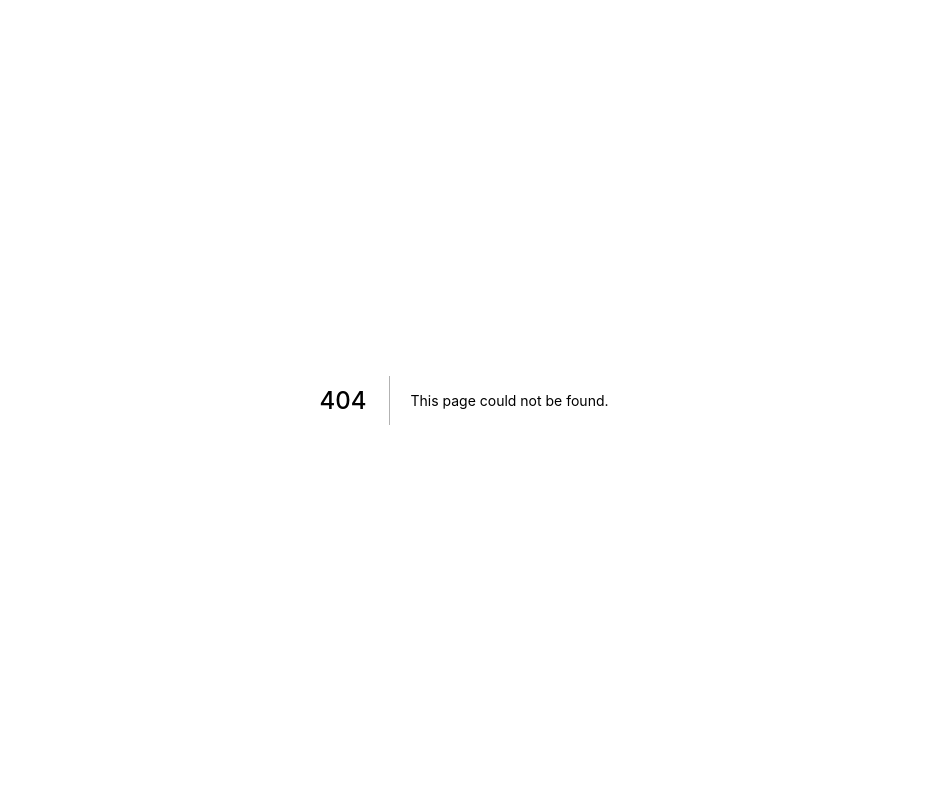
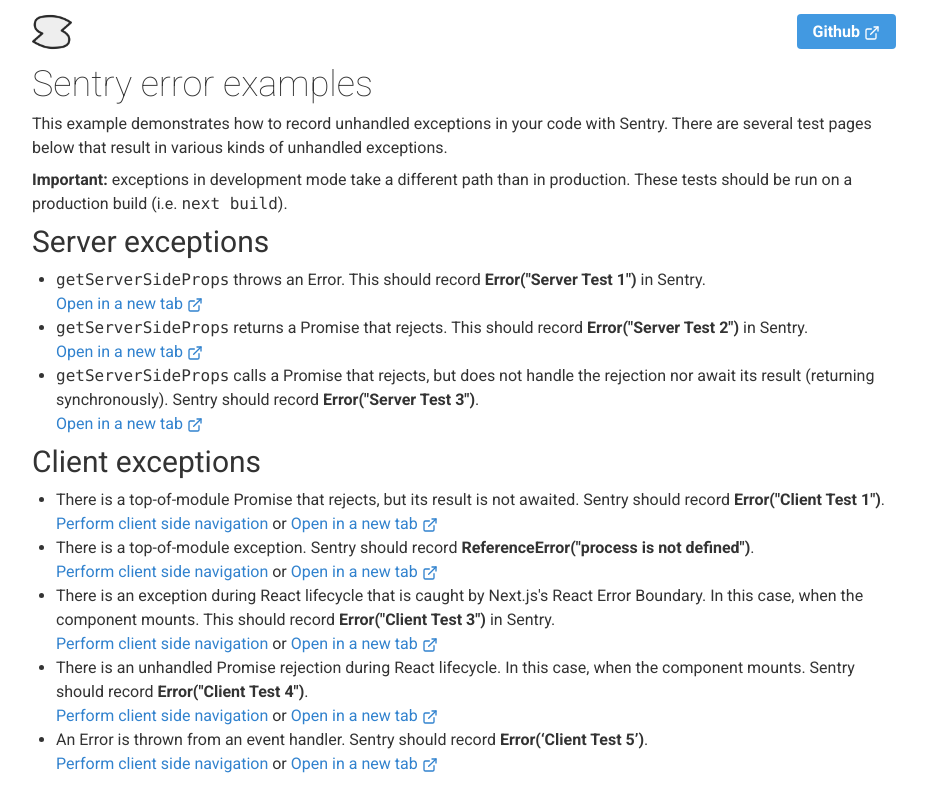
Before and after one commit to srigi/next.js-starter, a Next.js app: page /errors in a window 1280 px wide. Before the commit this address had no page. Shown: the whole page, without its empty margins (176-1103 px from the left). Built offline with nearby package versions, Linux system fonts and the light colour scheme; a web font is replaced by a local one.

Commit message:
Add errors example pages

```diff
--- /dev/null
+++ b/src/pages/errors/client/test1.tsx
@@ -0,0 +1,9 @@
+import { NextPage } from 'next';
+import React from 'react';
+
+const doAsyncWork = () => Promise.reject(new Error('Client Test 1'));
+doAsyncWork();
+
+const ClientTest1Page: NextPage = () => <h1>Client Test 1</h1>;
+
+export default ClientTest1Page;
--- /dev/null
+++ b/src/pages/errors/client/test2.tsx
@@ -0,0 +1,17 @@
+import { NextPage } from 'next';
+import React from 'react';
+
+// This code will run just fine on the server in Node.js, but process will be undefined in a browser.
+// Note that `isProd = process.env.NODE_ENV` would have worked because Webpack's DefinePlugin
+// will replace it with a string at build time
+const { env } = process;
+const isProd = env.NODE_ENV === 'production';
+
+const ClientTest2Page: NextPage = () => (
+  <>
+    <h1>Client Test 2</h1>
+    <p>isProd: {isProd}</p>
+  </>
+);
+
+export default ClientTest2Page;
--- /dev/null
+++ b/src/pages/errors/client/test3.tsx
@@ -0,0 +1,12 @@
+import { NextPage } from 'next';
+import React, { useEffect } from 'react';
+
+const ClientTest3Page: NextPage = () => {
+  useEffect(() => {
+    throw new Error('Client Test 3');
+  }, []);
+
+  return <h1>Client Test 3</h1>;
+};
+
+export default ClientTest3Page;
--- /dev/null
+++ b/src/pages/errors/client/test4.tsx
@@ -0,0 +1,16 @@
+import { NextPage } from 'next';
+import React, { useEffect } from 'react';
+
+const ClientTest4Page: NextPage = () => {
+  useEffect(function effect() {
+    async function doTest() {
+      const doAsyncWork = () => Promise.reject(new Error('Client Test 4'));
+      await doAsyncWork();
+    }
+    doTest();
+  }, []);
+
+  return <h1>Client Test 4</h1>;
+};
+
+export default ClientTest4Page;
--- /dev/null
+++ b/src/pages/errors/client/test5.tsx
@@ -0,0 +1,19 @@
+import { NextPage } from 'next';
+import React from 'react';
+
+const ClientTest5Page: NextPage = () => (
+  <>
+    <h1>Client Test 5</h1>
+    <button
+      className="btn-blue"
+      onClick={() => {
+        throw new Error('Client Test 5');
+      }}
+      type="button"
+    >
+      Click me to throw an Error
+    </button>
+  </>
+);
+
+export default ClientTest5Page;
--- /dev/null
+++ b/src/pages/errors/index.tsx
@@ -0,0 +1,120 @@
+import { NextPage } from 'next';
+import Link from 'next/link';
+import React from 'react';
+import { FiExternalLink } from 'react-icons/fi';
+
+import SimpleLayout from '../../components/layouts/SimpleLayout';
+
+const ErrorsPage: NextPage = () => (
+  <SimpleLayout title="Errors examples">
+    <main className="max-w-4xl mx-auto px-4">
+      <h2 className="font-thin text-4xl mb-2">Sentry error examples</h2>
+      <p className="mb-2">
+        This example demonstrates how to record unhandled exceptions in your code with Sentry. There are several test
+        pages below that result in various kinds of unhandled exceptions.
+      </p>
+      <p className="mb-2">
+        <strong>Important:</strong> exceptions in development mode take a different path than in production. These tests
+        should be run on a production build (i.e. <code>next build</code>).
+      </p>
+
+      <ul>
+        <li className="text-3xl mb-2">Server exceptions</li>
+        <ul className="list-disc pl-6 mb-2">
+          <li>
+            <code>getServerSideProps</code> throws an Error. This should record{' '}
+            <strong>Error(&quot;Server Test 1&quot;)</strong> in Sentry.
+            <br />
+            <a href="/errors/server/test1" target="_blank" className="text-blue-600">
+              Open in a new tab <FiExternalLink className="inline" />
+            </a>
+          </li>
+          <li>
+            <code>getServerSideProps</code> returns a Promise that rejects. This should record{' '}
+            <strong>Error(&quot;Server Test 2&quot;)</strong> in Sentry.
+            <br />
+            <a href="/errors/server/test2" target="_blank" className="text-blue-600">
+              Open in a new tab <FiExternalLink className="inline" />
+            </a>
+          </li>
+          <li>
+            <code>getServerSideProps</code> calls a Promise that rejects, but does not handle the rejection nor await
+            its result (returning synchronously). Sentry should record <strong>Error(&quot;Server Test 3&quot;)</strong>
+            .
+            <br />
+            <a href="/errors/server/test3" target="_blank" className="text-blue-600">
+              Open in a new tab <FiExternalLink className="inline" />
+            </a>
+          </li>
+        </ul>
+
+        <li className="text-3xl mb-2">Client exceptions</li>
+        <ul className="list-disc pl-6 mb-2">
+          <li>
+            There is a top-of-module Promise that rejects, but its result is not awaited. Sentry should record{' '}
+            <strong>Error(&quot;Client Test 1&quot;)</strong>.
+            <br />
+            <Link href="/errors/client/test1">
+              <a className="text-blue-600">Perform client side navigation</a>
+            </Link>{' '}
+            or{' '}
+            <a href="/errors/client/test1" target="_blank" className="text-blue-600">
+              Open in a new tab <FiExternalLink className="inline" />
+            </a>
+          </li>
+          <li>
+            There is a top-of-module exception. Sentry should record{' '}
+            <strong>ReferenceError(&quot;process is not defined&quot;)</strong>.
+            <br />
+            <Link href="/errors/client/test2">
+              <a className="text-blue-600">Perform client side navigation</a>
+            </Link>{' '}
+            or{' '}
+            <a href="/errors/client/test2" target="_blank" className="text-blue-600">
+              Open in a new tab <FiExternalLink className="inline" />
+            </a>
+          </li>
+          <li>
+            There is an exception during React lifecycle that is caught by Next.js&apos;s React Error Boundary. In this
+            case, when the component mounts. This should record <strong>Error(&quot;Client Test 3&quot;)</strong> in
+            Sentry.
+            <br />
+            <Link href="/errors/client/test3">
+              <a className="text-blue-600">Perform client side navigation</a>
+            </Link>{' '}
+            or{' '}
+            <a href="/errors/client/test3" target="_blank" className="text-blue-600">
+              Open in a new tab <FiExternalLink className="inline" />
+            </a>
+          </li>
+          <li>
+            There is an unhandled Promise rejection during React lifecycle. In this case, when the component mounts.
+            Sentry should record <strong>Error(&quot;Client Test 4&quot;)</strong>.
+            <br />
+            <Link href="/errors/client/test4">
+              <a className="text-blue-600">Perform client side navigation</a>
+            </Link>{' '}
+            or{' '}
+            <a href="/errors/client/test4" target="_blank" className="text-blue-600">
+              Open in a new tab <FiExternalLink className="inline" />
+            </a>
+          </li>
+          <li>
+            An Error is thrown from an event handler. Sentry should record{' '}
+            <strong>Error(&lsquo;Client Test 5&rsquo;)</strong>.
+            <br />
+            <Link href="/errors/client/test5">
+              <a className="text-blue-600">Perform client side navigation</a>
+            </Link>{' '}
+            or{' '}
+            <a href="/errors/client/test5" target="_blank" className="text-blue-600">
+              Open in a new tab <FiExternalLink className="inline" />
+            </a>
+          </li>
+        </ul>
+      </ul>
+    </main>
+  </SimpleLayout>
+);
+
+export default ErrorsPage;
--- /dev/null
+++ b/src/pages/errors/server/test1.tsx
@@ -0,0 +1,10 @@
+import { GetServerSideProps, NextPage } from 'next';
+import React from 'react';
+
+const ServerTest1Page: NextPage = () => <h1>Server Test 1</h1>;
+
+export const getServerSideProps: GetServerSideProps = () => {
+  throw new Error('Server Test 1');
+};
+
+export default ServerTest1Page;
--- /dev/null
+++ b/src/pages/errors/server/test2.tsx
@@ -0,0 +1,10 @@
+import { GetServerSideProps, NextPage } from 'next';
+import React from 'react';
+
+const ServerTest2Page: NextPage = () => <h1>Server Test 2</h1>;
+
+export const getServerSideProps: GetServerSideProps = async () => {
+  throw new Error('Server Test 2');
+};
+
+export default ServerTest2Page;
--- /dev/null
+++ b/src/pages/errors/server/test3.tsx
@@ -0,0 +1,14 @@
+import { GetServerSideProps, NextPage } from 'next';
+import React from 'react';
+
+const doAsyncWork = () => Promise.reject(new Error('Server Test 3'));
+
+const ServerTest3Page: NextPage = () => <h1>Server Test 3</h1>;
+
+export const getServerSideProps: GetServerSideProps = async () => {
+  doAsyncWork();
+
+  return { props: {} };
+};
+
+export default ServerTest3Page;
```
Also changed, not shown: src/pages/404.tsx (added, +7 -0 lines).
